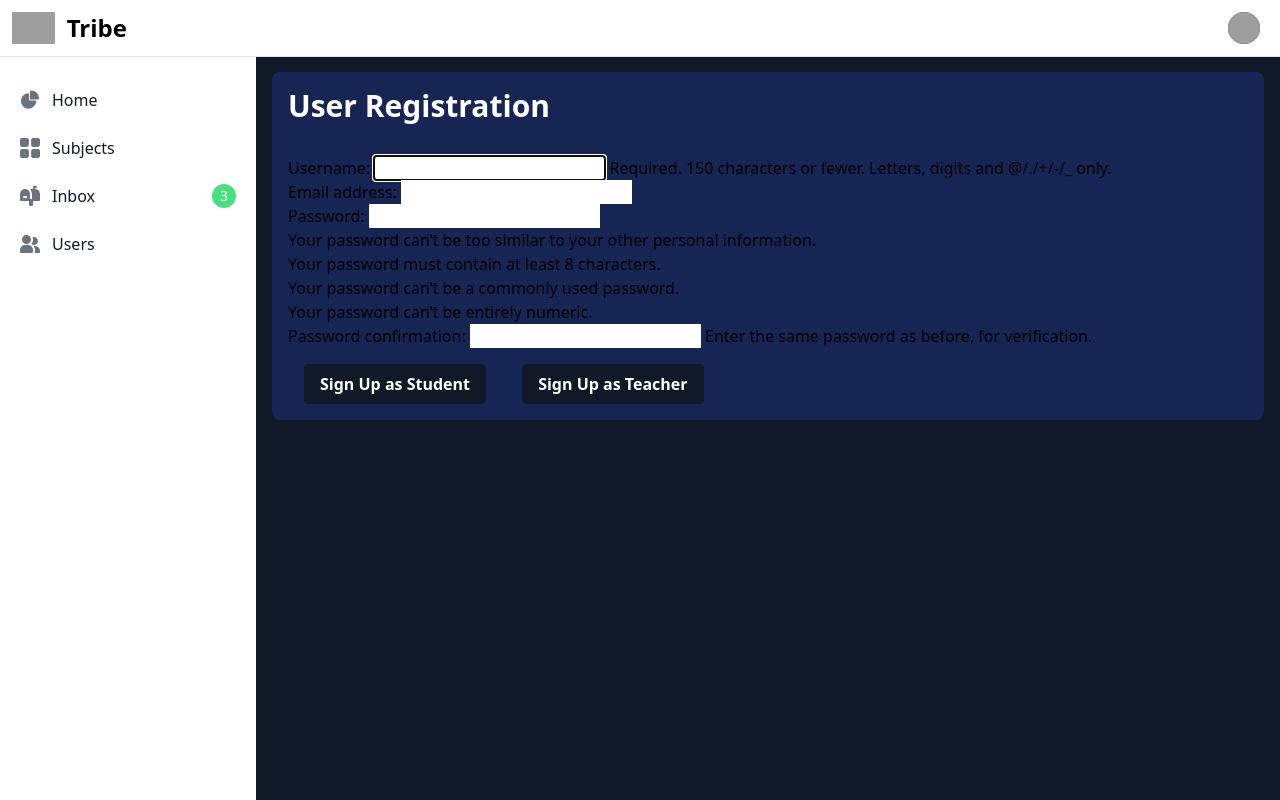
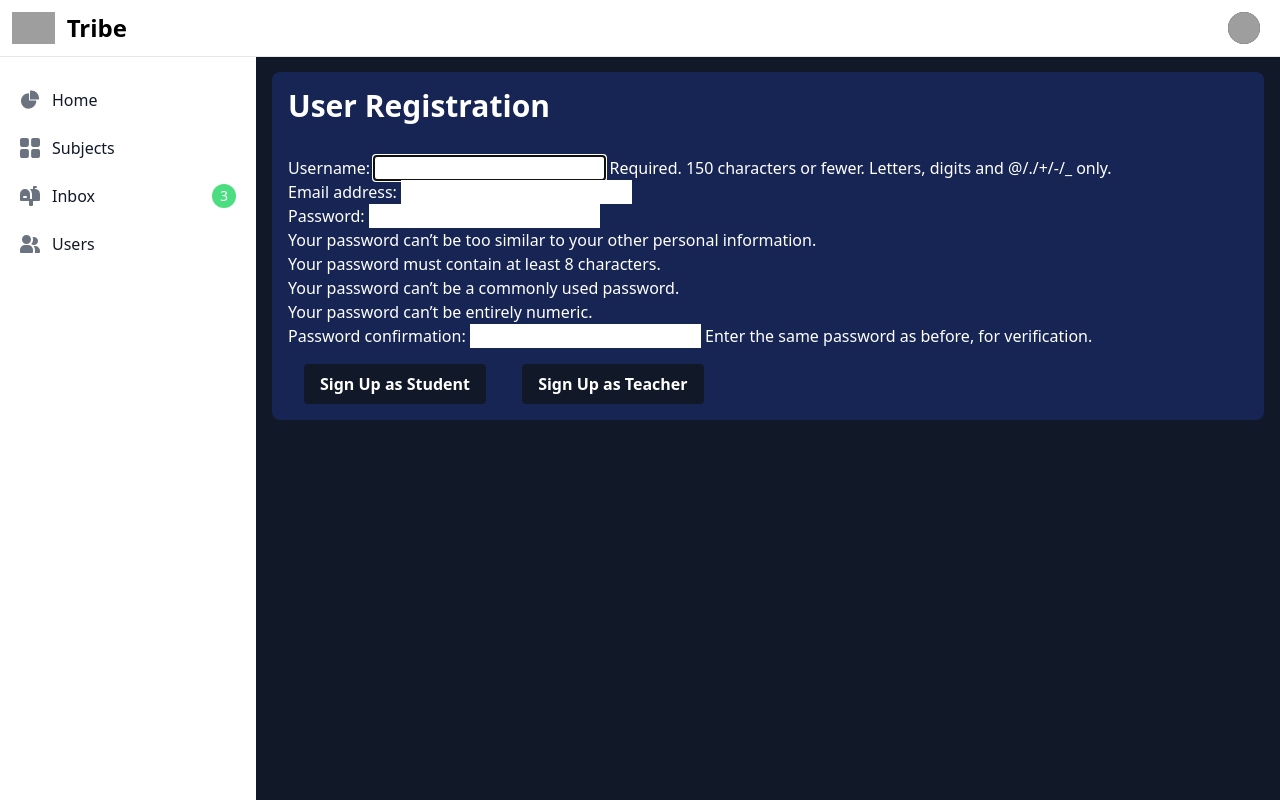
Before and after one commit to Bohdan337/tribe, a Django app: page /signup in a window 1280 px wide. Run offline with Django 4.2, Linux system fonts and the light colour scheme; some libraries are stand-ins or nearby versions; grey boxes are pictures that could not be loaded.

Commit message:
upgraded registration.html

```diff
--- a/static/src/styles.css
+++ b/static/src/styles.css
@@ -6,6 +6,9 @@
 1. Prevent padding and border from affecting element width. (https://github.com/mozdevs/cssremedy/issues/4)
 2. Allow adding a border to an element by just adding a border-width. (https://github.com/tailwindcss/tailwindcss/pull/116)
 */
+.form input {
+  color: black;
+}
 
 *,
 ::before,
--- a/templates/registration/signup.html
+++ b/templates/registration/signup.html
@@ -1,12 +1,13 @@
 {% extends 'base.html' %}
+{% load tailwind_filters %}
 
 {% block content %}
 
-<div class="text-black p-4 bg-blue-950 mt-14 rounded-lg">
+<div class="text-white p-4 bg-blue-950 mt-14 rounded-lg form">
     <p class="font-bold text-3xl text-white mb-8">User Registration</p>
     <form method="post">
         {% csrf_token %}
-        {{ form.as_p }}
+        {{ form|crispy }}
         <button type="submit" name="student_signup" class="bg-gray-900 hover:bg-green-400 text-white font-bold py-2 px-4 rounded mx-4 mt-4">Sign Up as Student</button>
         <button type="submit" name="teacher_signup" class="bg-gray-900 hover:bg-green-400 text-white font-bold py-2 px-4 rounded mx-4">Sign Up as Teacher</button>
     </form>
```
Also changed, not shown: tribe/settings.py (+7 -0 lines).
